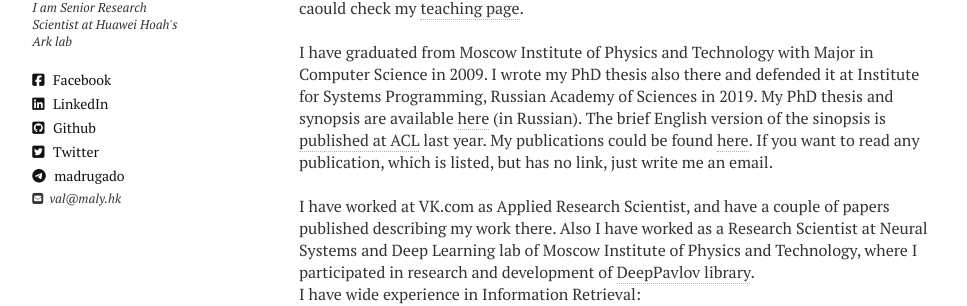
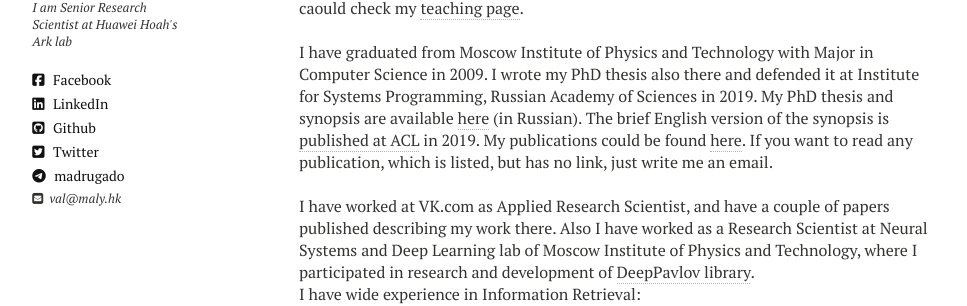
Before and after one commit to madrugado/madrugado.github.io, a Jekyll site: the page built from index.md, in a window 1280 px wide. Shown: the part 248-554 px from the top of the page, without its empty margins (21-988 px from the left). Built offline with Jekyll 4.4.1, drawn with Linux system fonts in a browser that asks for light colours; nearby versions of some CDN libraries.

Commit message:
FIX: typo

```diff
--- a/index.md
+++ b/index.md
@@ -8,7 +8,7 @@ I am Senior Research Scientist at Huawei [Noah's Ark lab](http://www.noahlab.com
 
 <br />
 
-I have graduated from Moscow Institute of Physics and Technology with Major in Computer Science in 2009. I wrote my PhD thesis also there and defended it at Institute for Systems Programming, Russian Academy of Sciences in 2019. My PhD thesis and synopsis are available [here](https://www.ispras.ru/dcouncil/docs/diss/2019/malyh/malyh.php) (in Russian). The brief English version of the sinopsis is [published at ACL](https://www.aclweb.org/anthology/P19-2002/) last year.
+I have graduated from Moscow Institute of Physics and Technology with Major in Computer Science in 2009. I wrote my PhD thesis also there and defended it at Institute for Systems Programming, Russian Academy of Sciences in 2019. My PhD thesis and synopsis are available [here](https://www.ispras.ru/dcouncil/docs/diss/2019/malyh/malyh.php) (in Russian). The brief English version of the synopsis is [published at ACL](https://www.aclweb.org/anthology/P19-2002/) in 2019.
 My publications could be found [here](./publications.md). If you want to read any publication, which is listed, but has no link, just write me an email.
 
 <br />
```
